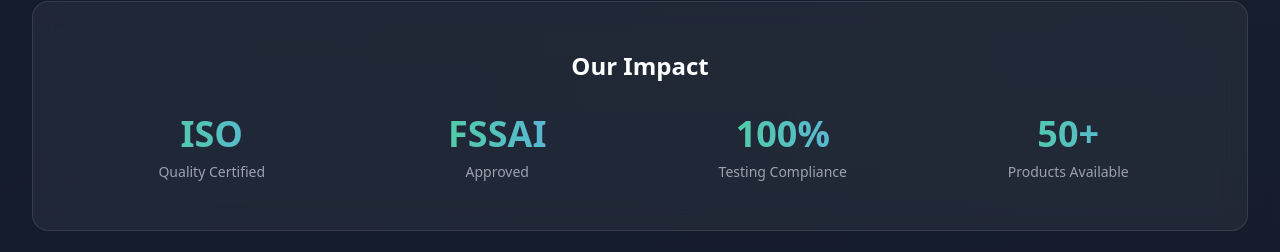
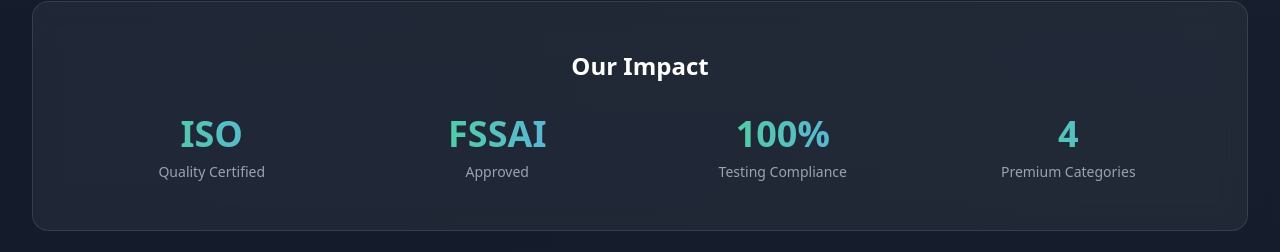
Before and after one commit to avishukla3007/Export, a React (Vite) app: page /about in a window 1280 px wide. Shown: the part 3150-3402 px from the top of the page. Built offline with nearby package versions, Linux system fonts and the light colour scheme.

Commit message:
Remove fake 50+ products claim, replace with 4 Premium Categories

```diff
--- a/src/sections/SustainabilitySection.tsx
+++ b/src/sections/SustainabilitySection.tsx
@@ -115,7 +115,7 @@
             { stat: 'ISO', label: 'Quality Certified' },
             { stat: 'FSSAI', label: 'Approved' },
             { stat: '100%', label: 'Testing Compliance' },
-            { stat: '50+', label: 'Products Available' },
+            { stat: '4', label: 'Premium Categories' },
           ].map((item, idx) => (
             <motion.div
               key={idx}
```
